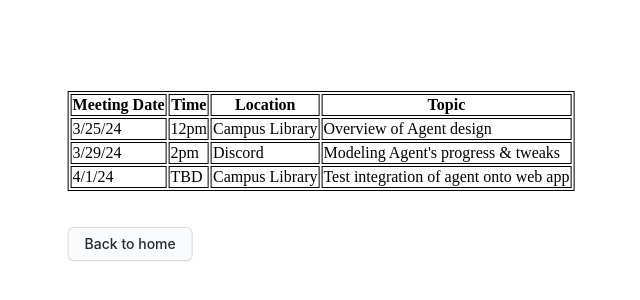
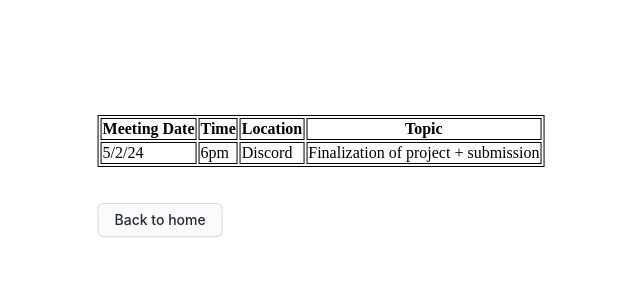
Before and after one commit to jkintigh999/jkintigh999.github.io, a plain HTML site: page schedule.html in a window 1280 px wide. Shown: the part 224-524 px from the top of the page, without its empty margins (319-959 px from the left). Drawn offline with Linux system fonts and the light colour scheme.

Commit message:
Update schedule.html

```diff
--- a/schedule.html
+++ b/schedule.html
@@ -9,29 +9,17 @@
 <body>
   <div id="wrapper">
     <table>
-        <tr>
-          <th>Meeting Date</th>
-          <th>Time</th>
-          <th>Location</th>
-          <th>Topic</th>
-        </tr>
-        <tr>
-        <td>3/25/24</td>
-        <td>12pm</td>
-        <td>Campus Library</td>
-        <td>Overview of Agent design</td>
+      <tr>
+        <th>Meeting Date</th>
+        <th>Time</th>
+        <th>Location</th>
+        <th>Topic</th>
       </tr>
       <tr>
-        <td>3/29/24</td>
-        <td>2pm</td>
+        <td>5/2/24</td>
+        <td>6pm</td>
         <td>Discord</td>
-        <td>Modeling Agent's progress & tweaks</td>
-        </tr>
-      <tr>
-        <td>4/1/24</td>
-        <td>TBD</td>
-        <td>Campus Library</td>
-        <td>Test integration of agent onto web app</td>
+        <td>Finalization of project + submission</td>
       </tr>
       </table>    <br><br>
       <button type = "button" onclick="profile()">Back to home</button>
```
